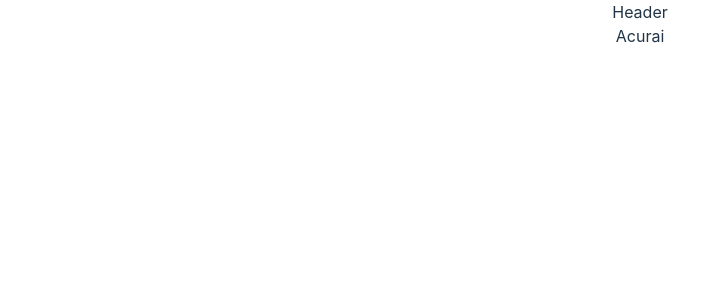
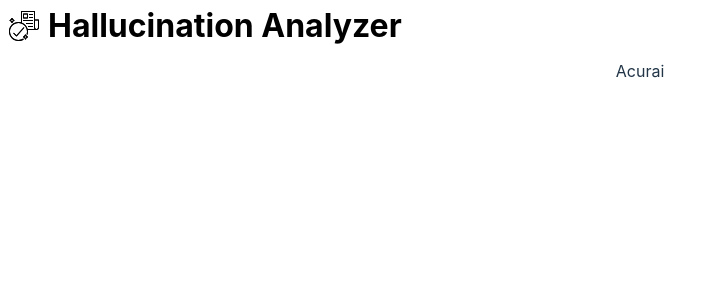
Before and after one commit to AcuChat/hallucination-analyzer, a React (Vite) app: page / in a window 1280 px wide. Shown: the top 300 px of the page, without its empty margins (0-722 px from the left). Built offline with nearby package versions, Linux system fonts and the light colour scheme.

Commit message:
finished header

```diff
--- a/src/components/Header.jsx
+++ b/src/components/Header.jsx
@@ -1,9 +1,13 @@
 import './Header.scss';
-import React from 'react'
+import React from 'react';
+import RAGTruthIcon from '../assets/images/RAGTruth.svg'
 
 function Header() {
   return (
-    <div className='Header'>Header</div>
+    <div className='Header'>
+      <img className='Header__icon' src={RAGTruthIcon} alt="" />
+      <h1 className="Header__title">Hallucination Analyzer</h1>
+    </div>
   )
 }
 
--- a/src/components/Header.scss
+++ b/src/components/Header.scss
@@ -0,0 +1,14 @@
+.Header {
+    margin: .5rem 0 1rem 0;
+    display: flex;
+    align-items: center;
+    &__icon {
+        height: 2rem;
+        margin: 0 .5rem 0 .5rem;
+    }
+    &__title {
+        font-size: 2rem;
+        font-weight: bold;
+        color: black;
+    }
+}
```
Also changed, not shown: src/assets/images/RAGTruth.svg (added).
